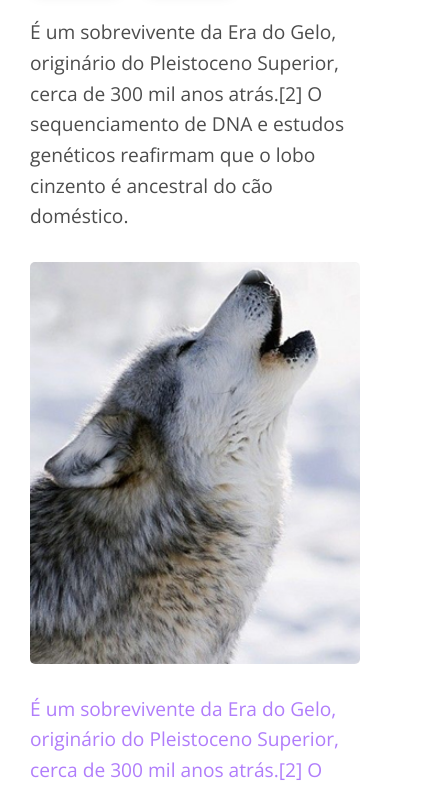
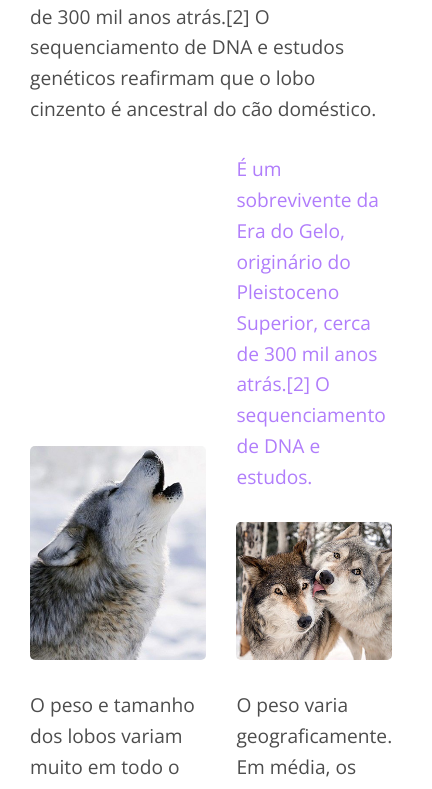
Before and after one commit to RenataHassum/wildbeast, a plain HTML site: page index.html in a window 390 px wide. Shown: the part 579-1368 px from the top of the page, 432 px wide, since content can reach past the window. Drawn offline with nearby package versions, Linux system fonts and the light colour scheme.

Commit message:
conteudo alteração

```diff
--- a/style.css
+++ b/style.css
@@ -345,9 +345,9 @@ img {
 }
 
 @media (max-width: 550px) {
-  .conteudo {
+  /* .conteudo {
     grid-template-columns: 1fr;
-  }
+  } */
 
     .cor-texto-2 {
       max-width: initial;
```
